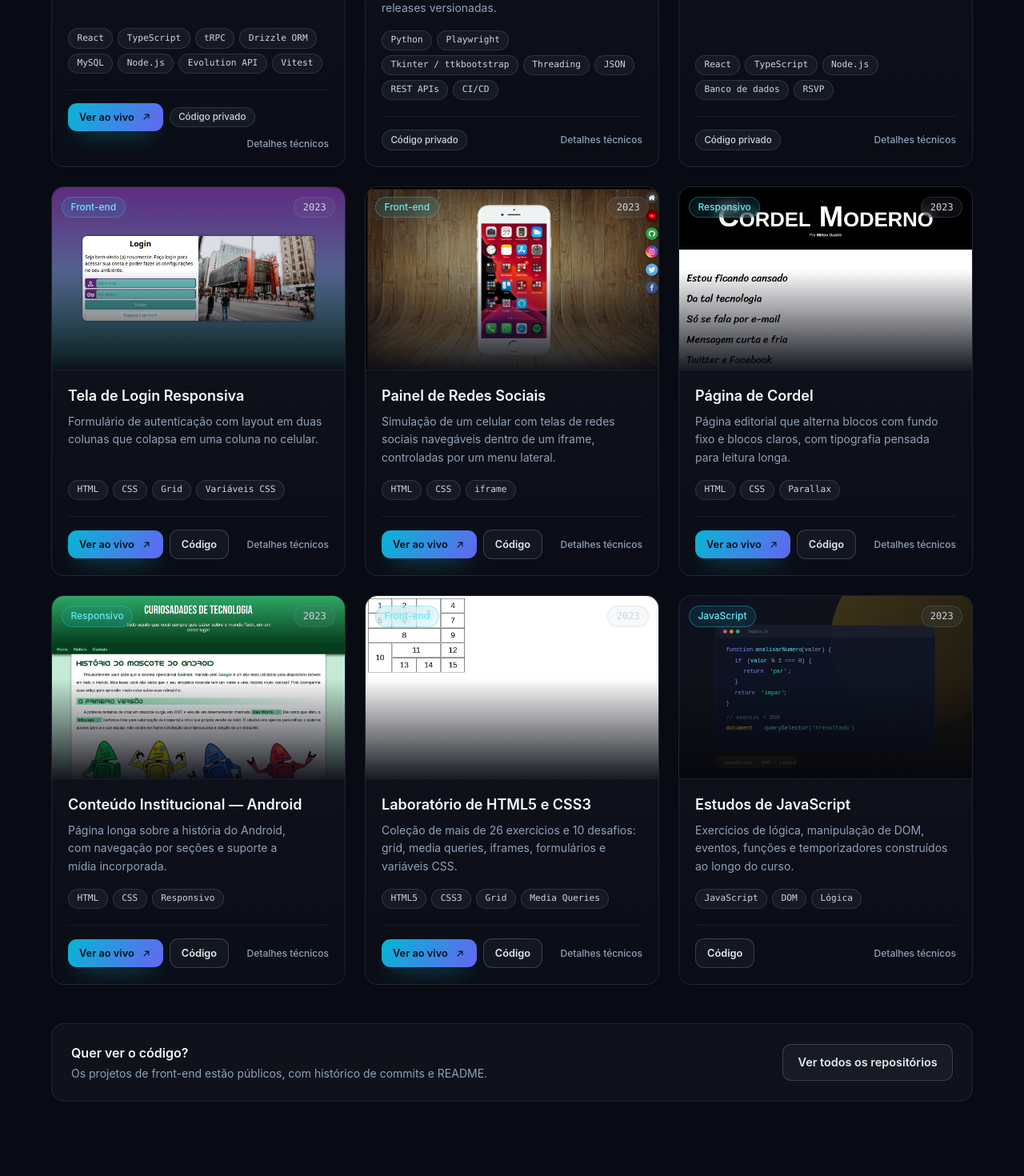
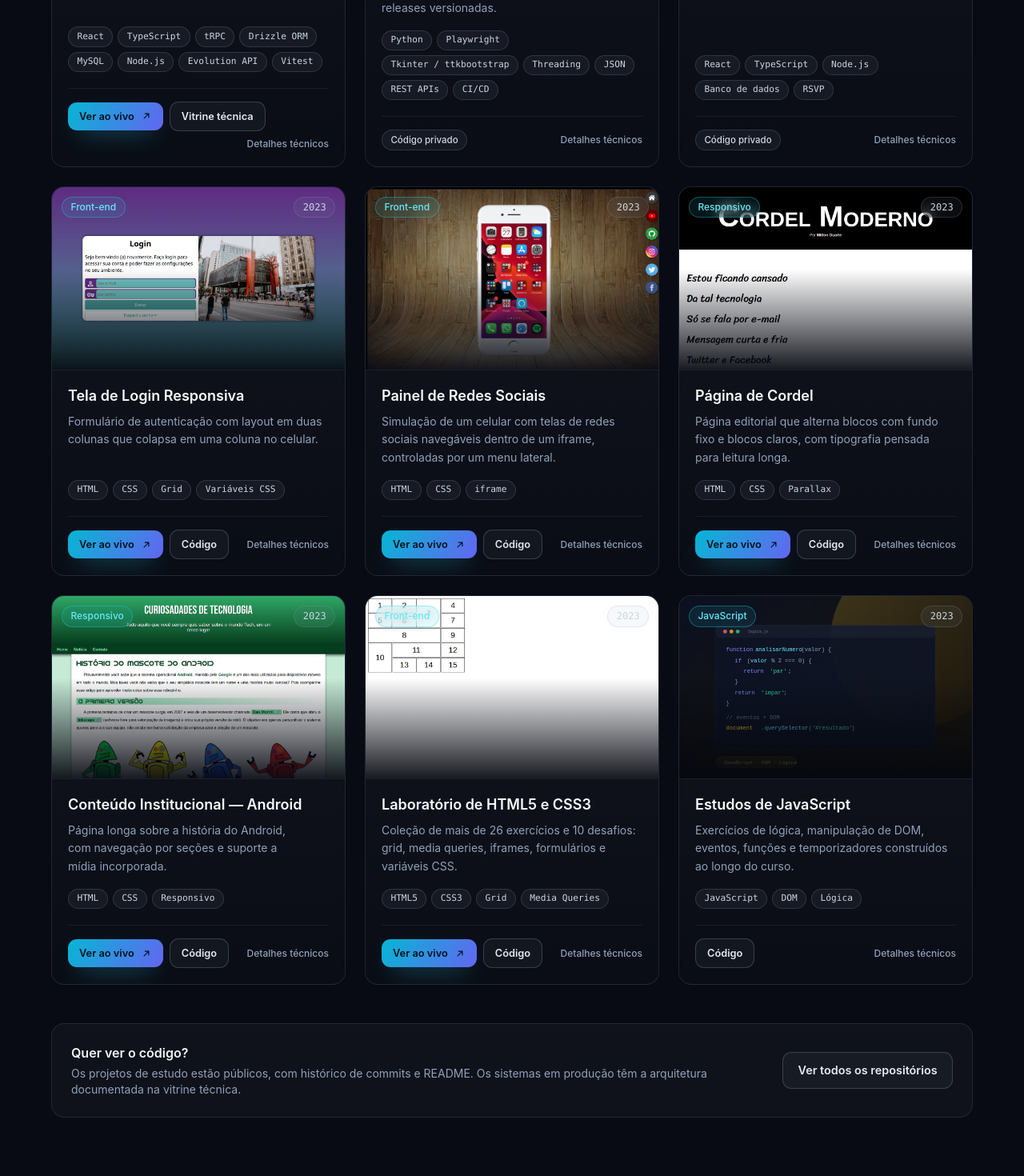
Before and after one commit to nicolasmoreiraferreira/portfolio, a React (Vite) app: page / in a window 1280 px wide. Shown: the part 4280-5750 px from the top of the page at 80% size. Built offline with nearby package versions, Linux system fonts and the light colour scheme.

Commit message:
feat: link da vitrine tecnica do Controle Financeiro no card do projeto

```diff
--- a/src/components/Projects.tsx
+++ b/src/components/Projects.tsx
@@ -65,7 +65,8 @@ export function Projects() {
             <div>
               <h3 className="text-base font-semibold text-slate-100">Quer ver o código?</h3>
               <p className="mt-1 text-sm text-slate-400">
-                Os projetos de front-end estão públicos, com histórico de commits e README.
+                Os projetos de estudo estão públicos, com histórico de commits e README. Os sistemas em
+                produção têm a arquitetura documentada na vitrine técnica.
               </p>
             </div>
             <a
@@ -175,7 +176,7 @@ function ProjectCard({
               rel="noreferrer noopener"
               className="btn btn-ghost !px-3.5 !py-2 !text-[0.8rem]"
             >
-              Código
+              {project.private ? 'Vitrine técnica' : 'Código'}
             </a>
           ) : (
             <span className="chip !text-[0.72rem]" title="Projeto de código fechado">
--- a/src/content/projects.ts
+++ b/src/content/projects.ts
@@ -3,6 +3,8 @@
  * `cover` aponta para uma imagem em `public/covers/`.
  * `demoUrl` só existe quando o projeto está publicado e funcionando.
  * `private: true` indica projeto de código fechado, apresentado na conversa.
+ * Em projeto privado, `repoUrl` pode apontar para a vitrine técnica (README com
+ * arquitetura e capturas), nunca para o código-fonte.
  */
 
 export type ProjectCategory = 'Full Stack' | 'Front-end' | 'Responsivo' | 'JavaScript' | 'Back-end'
@@ -46,6 +48,7 @@ export const projects: Project[] = [
       'Mais de 130 testes automatizados, checagem de tipos e build a cada entrega',
     ],
     stack: ['React', 'TypeScript', 'tRPC', 'Drizzle ORM', 'MySQL', 'Node.js', 'Evolution API', 'Vitest'],
+    repoUrl: 'https://github.com/nicolasmoreiraferreira/controle-financeiro',
     demoUrl: 'https://controlefinanceirosnay.com',
     cover: 'covers/financeiro.png',
     accent: '#22d3ee',
```
